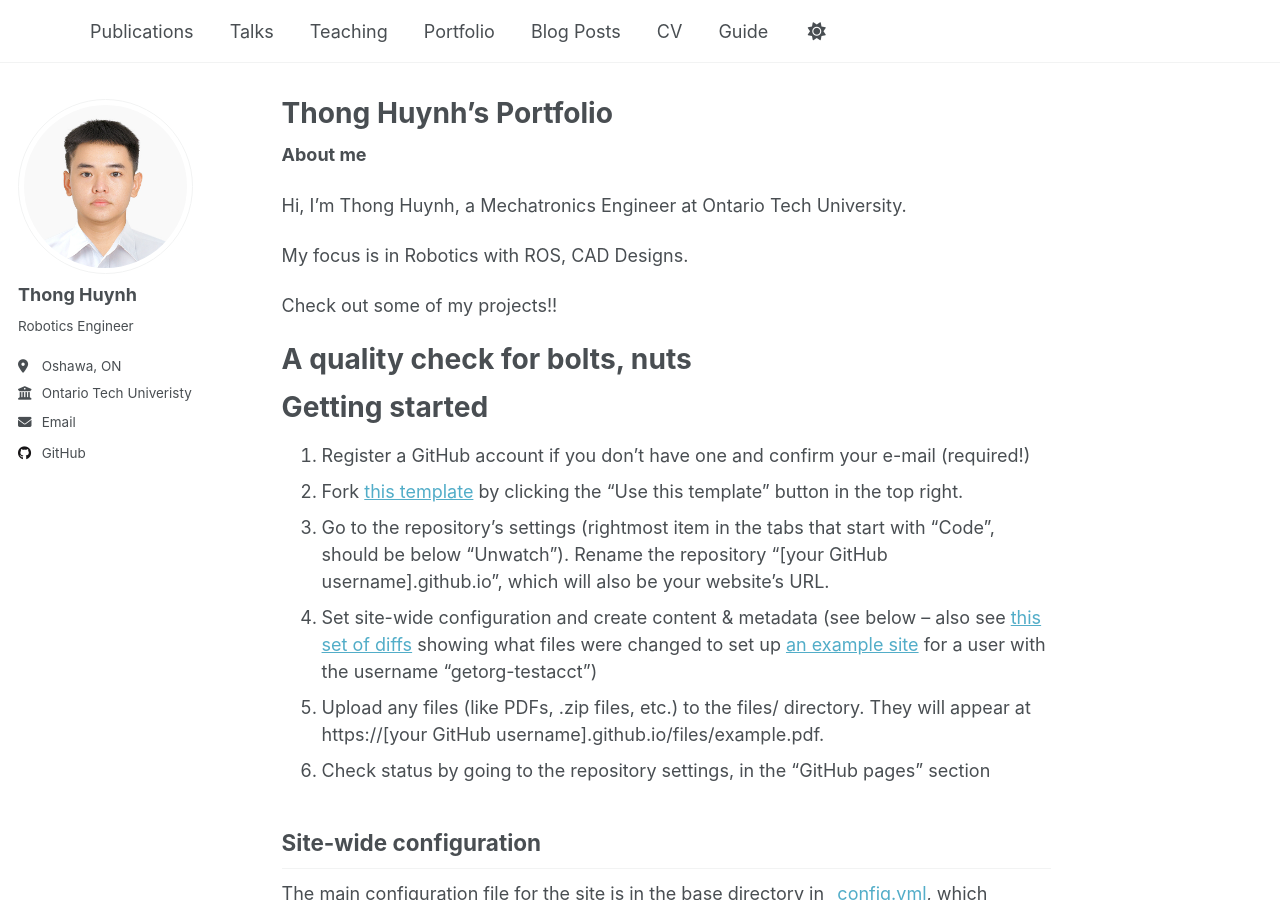
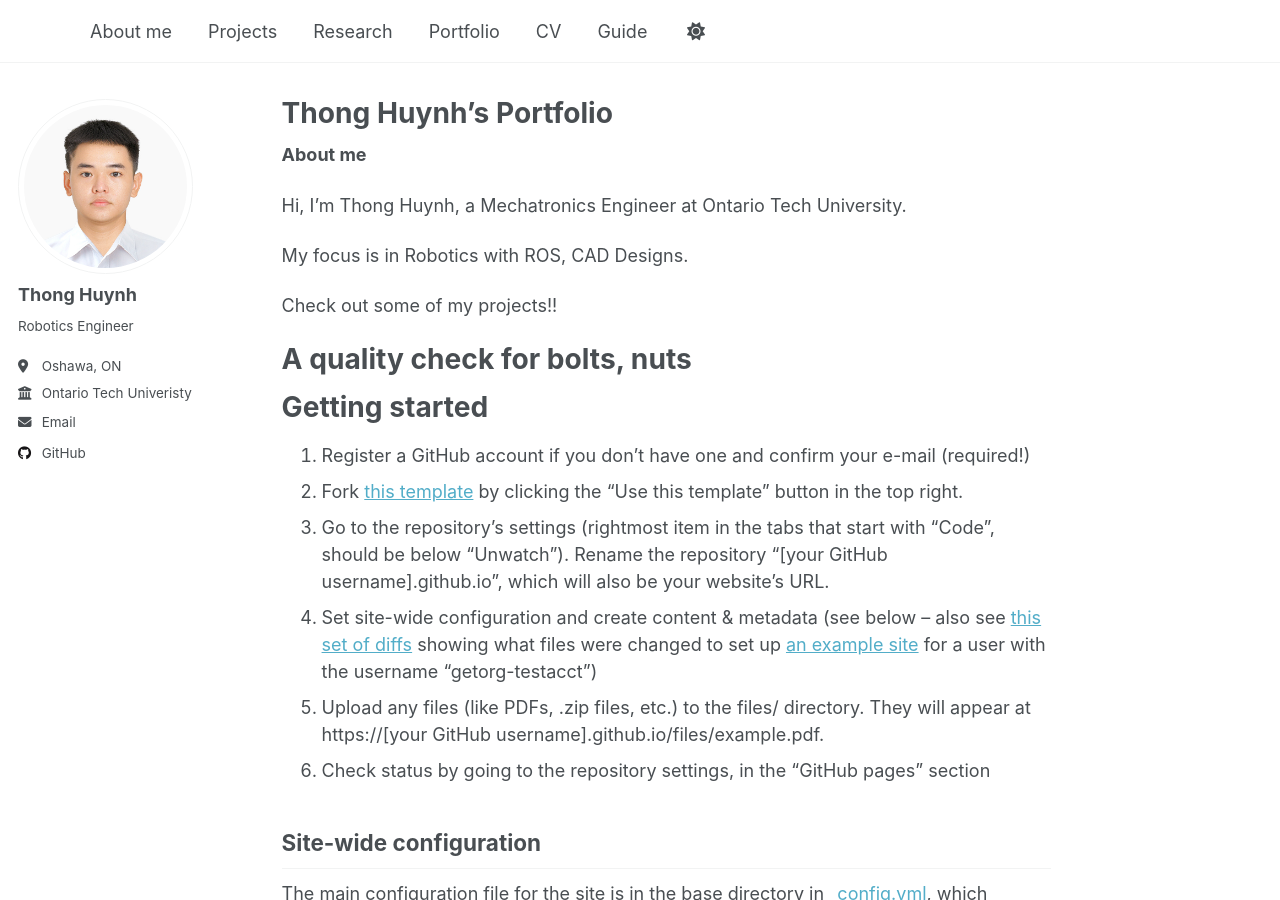
Before and after one commit to ThongHHuynh/ThongHHuynh.github.io, a Jekyll site: the page built from _pages/about.md, in a window 1280 px wide and 900 px high. Built offline with Jekyll 4.4.1, drawn with Linux system fonts in a browser that asks for light colours; a script that is not in the unit is left out.

Commit message:
Update navigation.yml

```diff
--- a/_data/navigation.yml
+++ b/_data/navigation.yml
@@ -8,20 +8,17 @@
 #      Markdown formatted page while the second is generated using JSON.
 
 main:
-  - title: "Publications"
-    url: /publications/
+  - title: "About me"
+    url: /About/
 
-  - title: "Talks"
+  - title: "Projects"
     url: /talks/
 
-  - title: "Teaching"
-    url: /teaching/
+  - title: "Research"
+    url: /Research/
 
   - title: "Portfolio"
     url: /portfolio/
-
-  - title: "Blog Posts"
-    url: /year-archive/
 
   - title: "CV"
     url: /cv/
```
